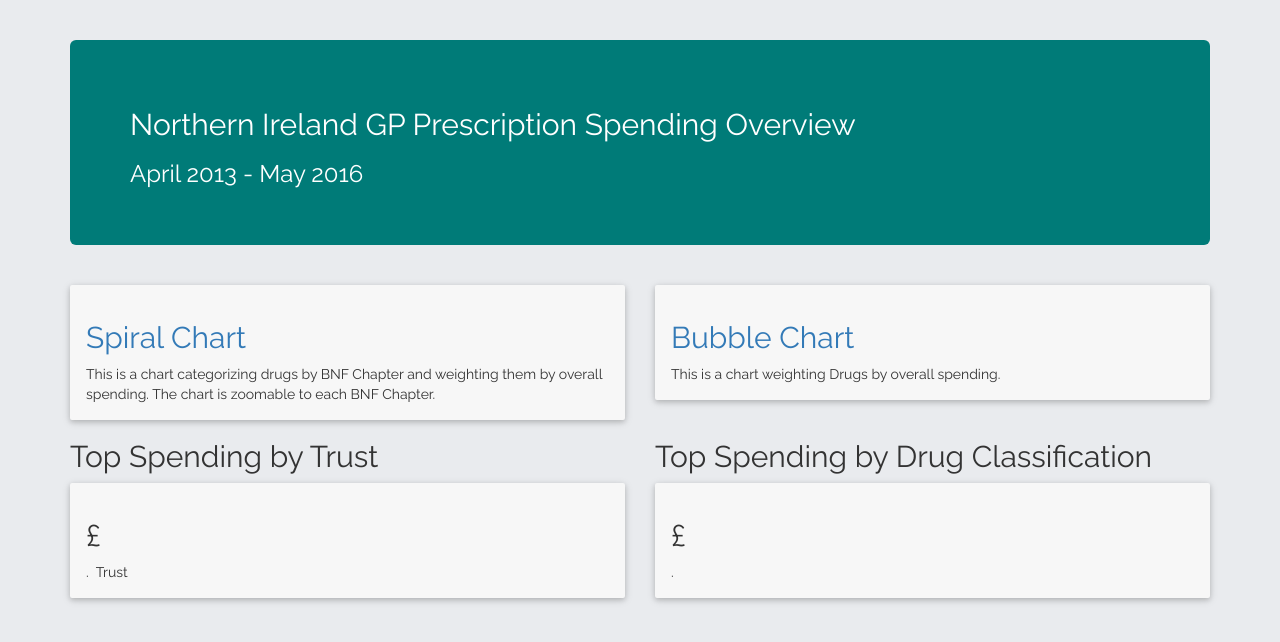
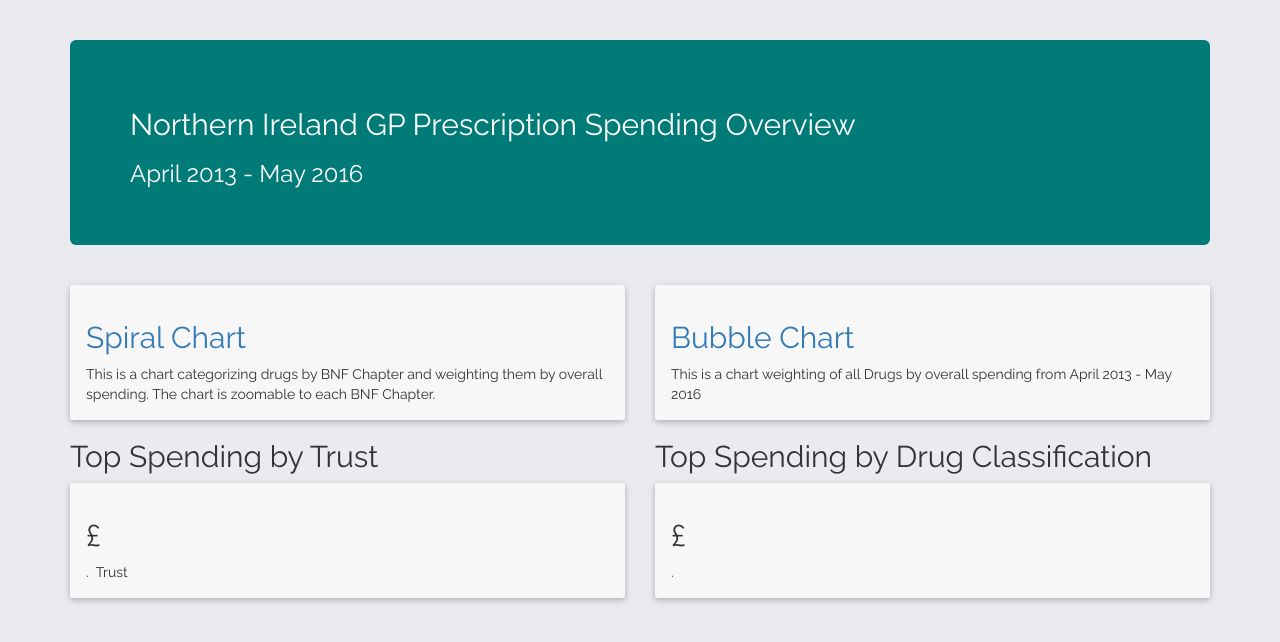
Before and after one commit to shaydoc/NorthernIrelandGPData, a plain HTML site: page index.html in a window 1280 px wide. Drawn offline with nearby package versions, Linux system fonts and the light colour scheme; a script that the page names is missing.

Commit message:
Update index.html

```diff
--- a/index.html
+++ b/index.html
@@ -46,7 +46,7 @@
           </h2>
 
           <p>
-            This is a chart weighting Drugs by overall spending.
+            This is a chart weighting of all Drugs by overall spending from April 2013 - May 2016
 
           </p>
 
```
